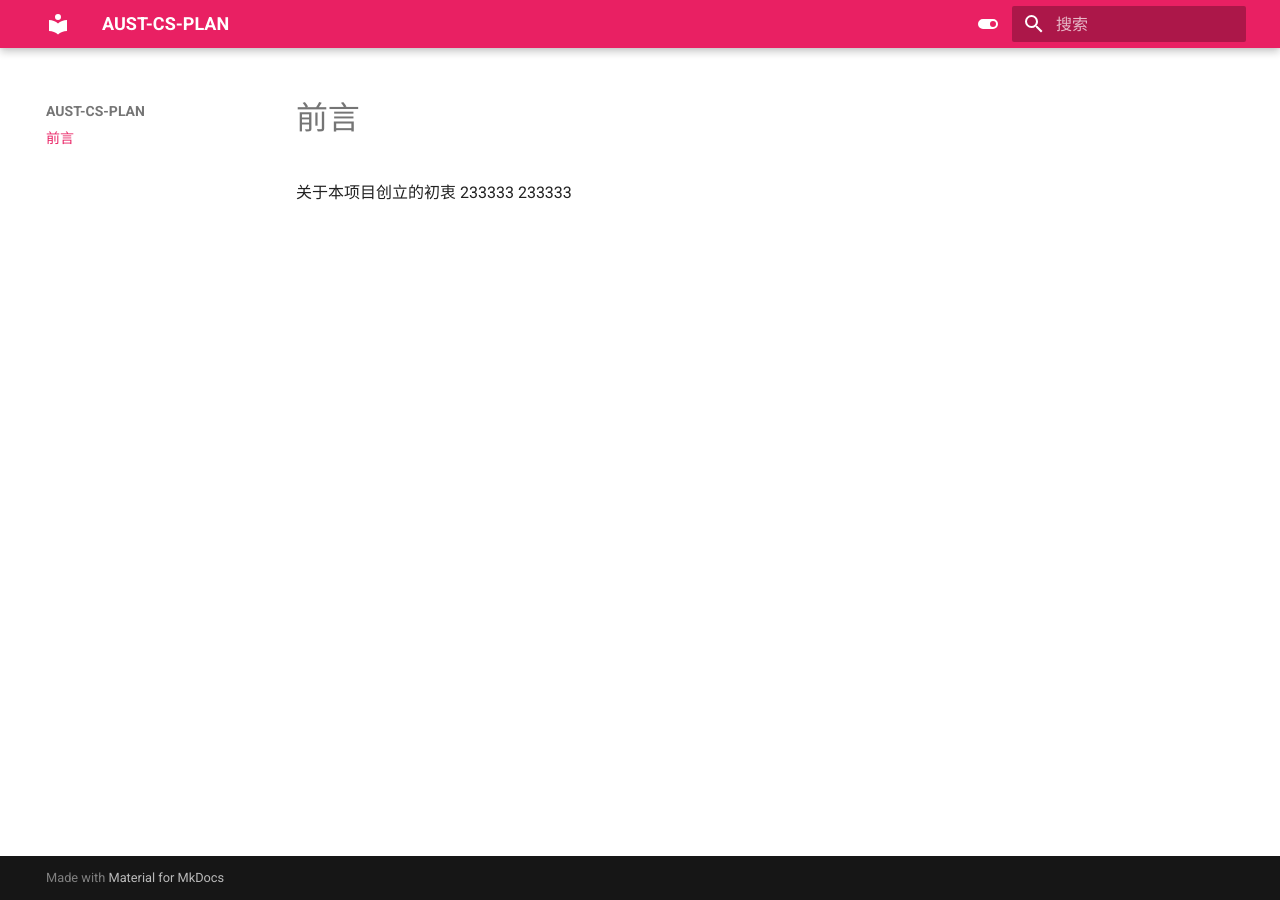
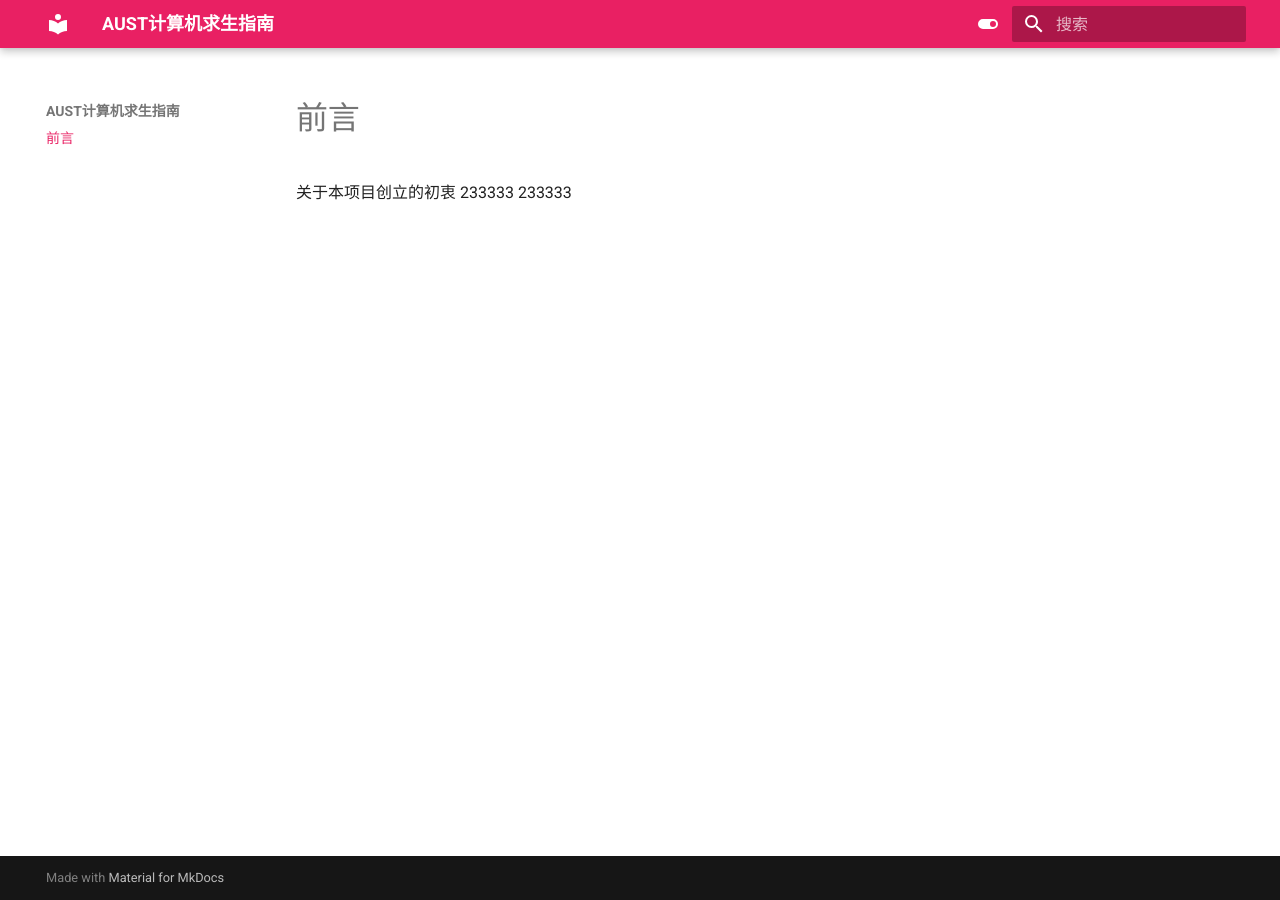
Before and after one commit to ForsakenDelusion/AUST-CS-Plan, an MkDocs documentation site: the page built from docs/index.md, in a window 1280 px wide. Built offline with MkDocs 1.6.1 and Material for MkDocs 9.7.7, drawn with Linux system fonts in a browser that asks for light colours.

Commit message:
update desc

```diff
--- a/mkdocs.yml
+++ b/mkdocs.yml
@@ -1,6 +1,8 @@
-site_name: AUST-CS-PLAN
+site_name: AUST计算机求生指南
 site_url: https://aust-cs-plan.forsakendelusion.online
-site_author: MingLLuo
+site_author: Delusion
+site_description: >-
+  AUST计算机求生指南
 theme:
   name: material
   language: zh
```
